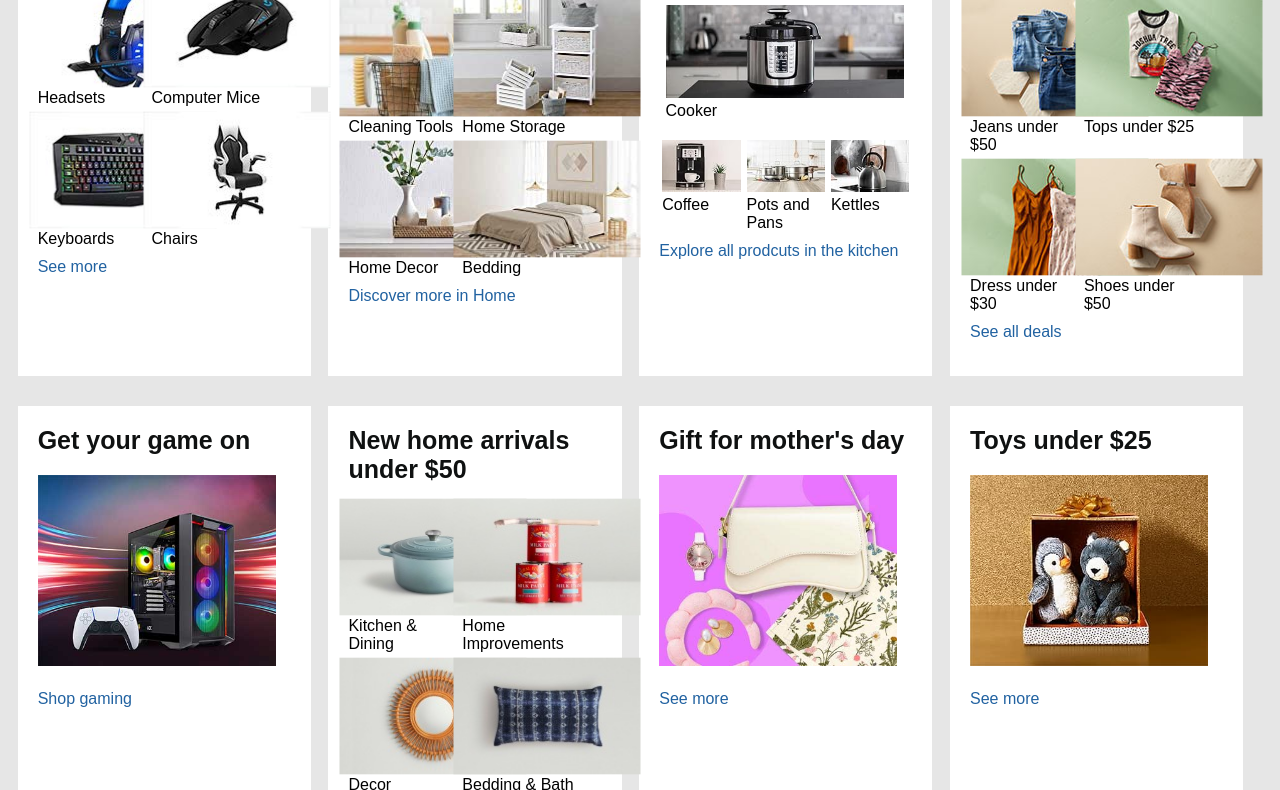
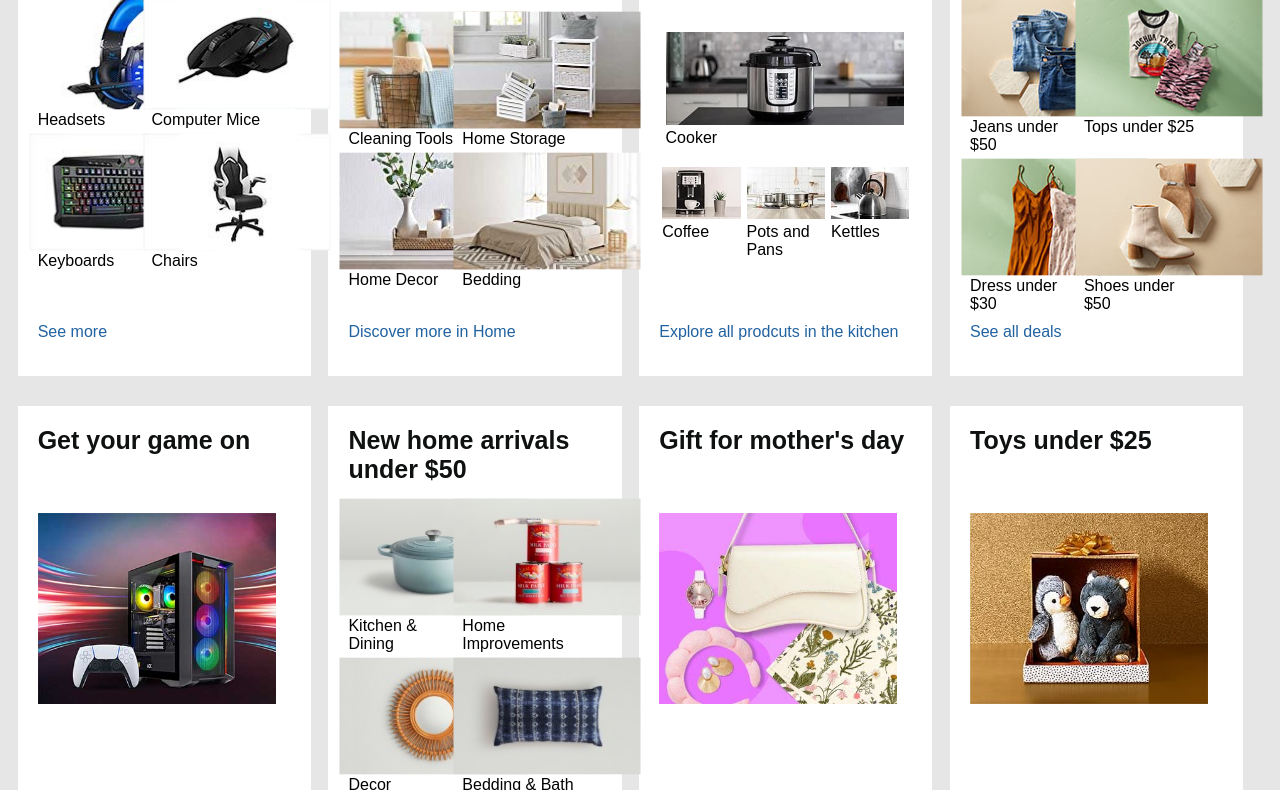
Before and after one commit to Ash2oP/amazon.com-clone, a plain HTML site: page docs/index.html in a window 1280 px wide. Shown: the part 609-1399 px from the top of the page. Drawn offline with Linux system fonts and the light colour scheme.

Commit message:
made shopping layouts better

```diff
--- a/docs/style.css
+++ b/docs/style.css
@@ -252,6 +252,9 @@ main a {
     width: 23.25%;
     padding: 20px 0px 15px;
     background-color: white;
+    display: flex;
+    flex-wrap: wrap;
+    align-items: baseline;
 }
     .layout-header {
         font-weight: 700;
@@ -329,6 +332,7 @@ main a {
     .layout-footer {
         padding: 0px 20px;
         margin-bottom: 20px;
+        align-self: flex-end;
     }
 main hr {
     height: 30px;
```
